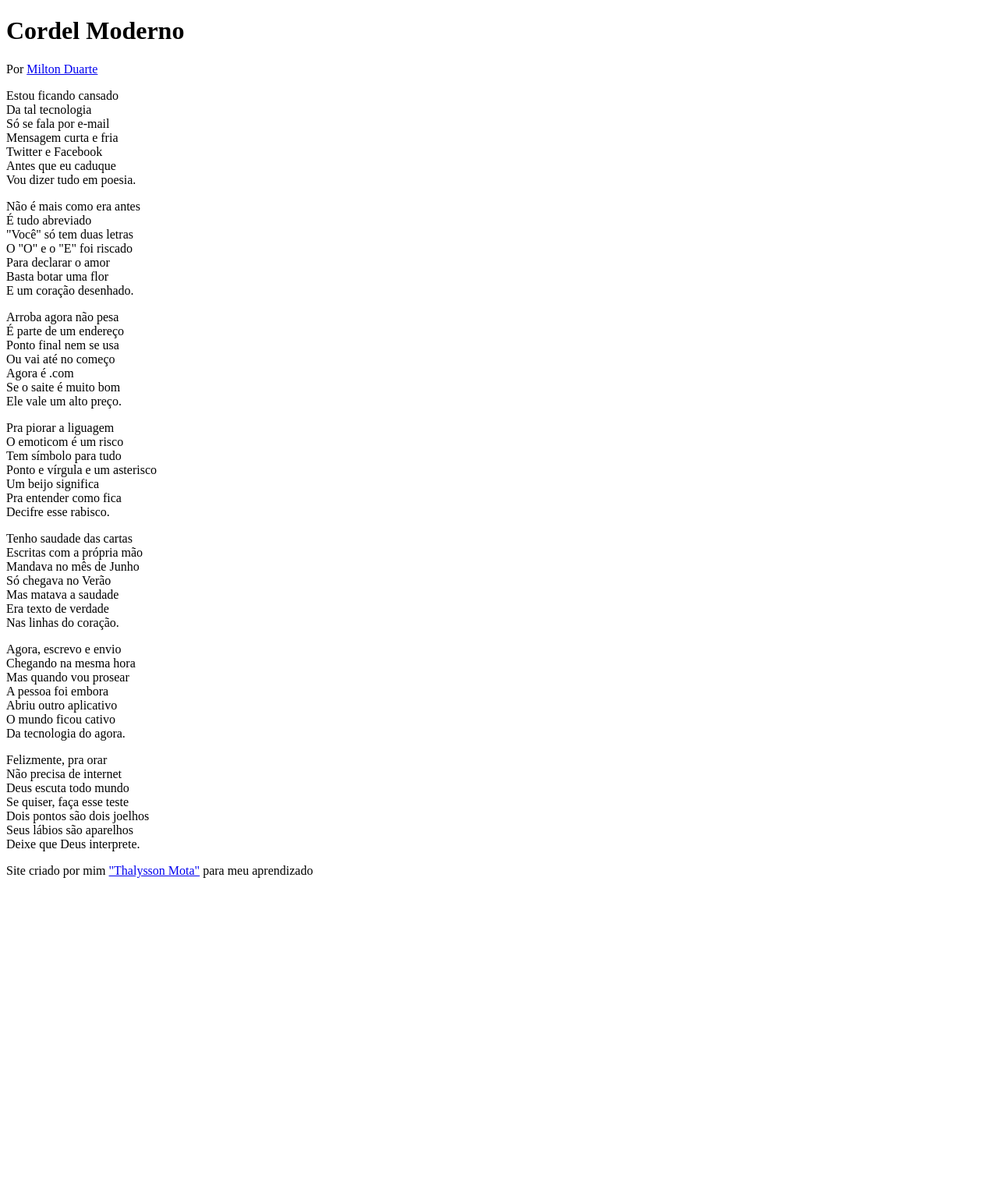
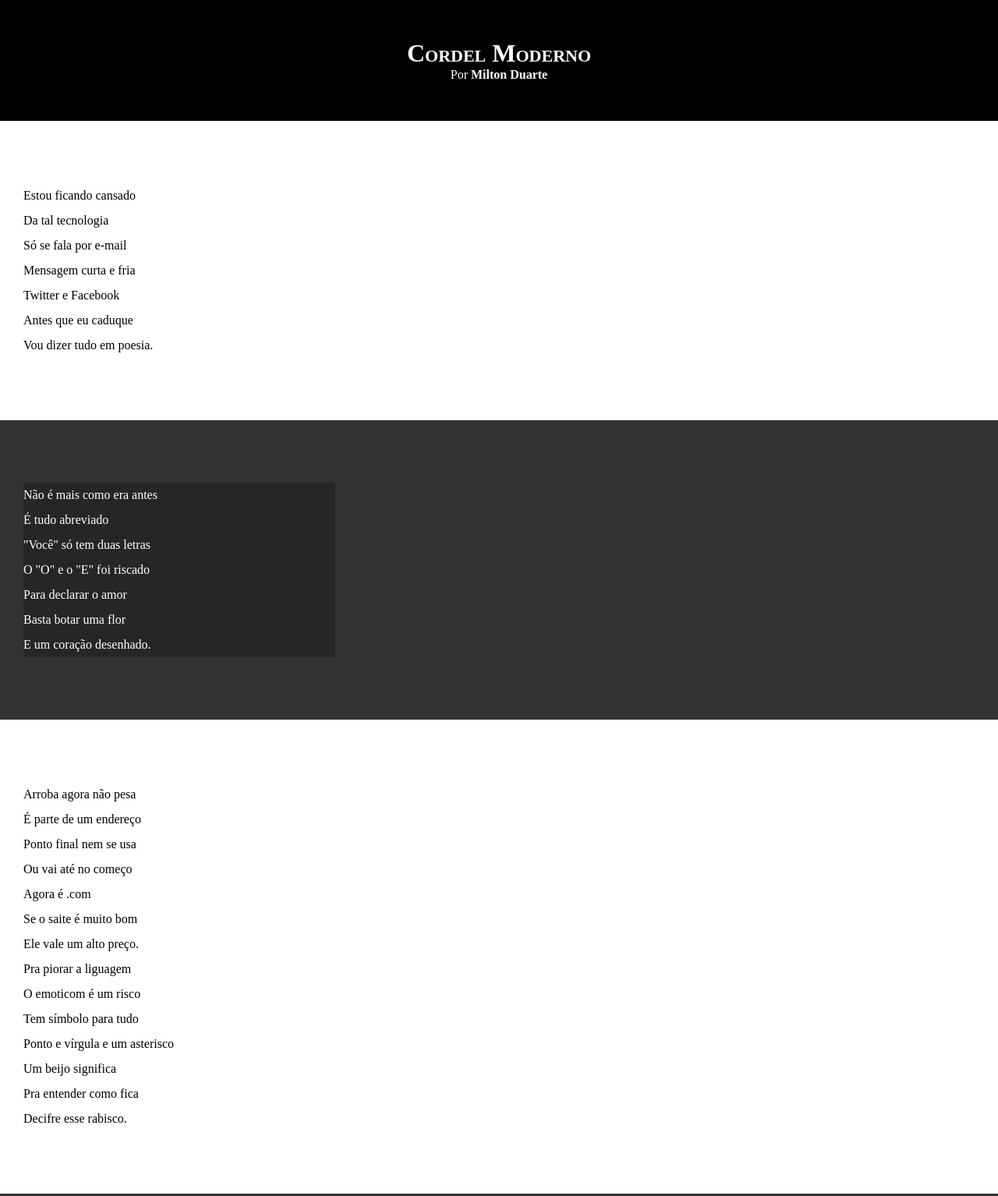
Before and after one commit to thalyssonmota/html-css, a plain HTML site: page desafios/desafio 012/index.html in a window 1280 px wide. Shown: the top 1534 px of the page at 78% size. Before the commit the page ends 1142 px from the top, so only its background shows below. Drawn offline with Linux system fonts and the light colour scheme.

Commit message:
atualizei estilos de texto e blocos

```diff
--- a/desafios/desafio 012/estilo/style.css
+++ b/desafios/desafio 012/estilo/style.css
@@ -1 +1,65 @@
 @charset "UTF-8";
+
+*{
+    margin: 0px;
+    padding: 0px;
+}
+
+html, body{
+    min-height: 100vh;
+    background-color: darkgrey;
+}
+
+header{
+    background-color: black;
+    color: white;
+    text-align: center;
+}
+
+header > h1 {
+    padding-top: 50px;
+    font-variant: small-caps;
+}
+
+header > p {
+    padding-bottom: 50px;
+}
+
+header a, footer a {
+    color: white;
+    text-decoration: none;
+    font-weight: bolder;
+}
+
+header a:hover, footer a:hover {
+    text-decoration:underline;
+}
+
+section{
+    padding-top: 10vh;
+    padding-bottom: 10vh;
+    line-height: 2em;
+    padding-left: 30px;
+}
+
+section.normal{
+    background-color: white;
+    color: black;
+}
+
+section.imagem{
+    background-color: rgb(51, 51, 51);
+    color: white;
+}
+
+section.imagem > p{
+    width: 400px;
+    background-color: rgb(0, 0, 0, 0.253)
+}
+
+footer{
+    background-color: black;
+    color: white;
+    text-align: center;
+    padding: 10px;
+}
--- a/desafios/desafio 012/index.html
+++ b/desafios/desafio 012/index.html
@@ -13,7 +13,7 @@
 
     </header>
 
-    <section>
+    <section class="normal">
         <p>
             Estou ficando cansado <br>
             Da tal tecnologia <br>
@@ -27,7 +27,7 @@
 
 
 
-    <section>
+    <section class="imagem">
         <p>
             Não é mais como era antes <br>
             É tudo abreviado <br>
@@ -39,7 +39,8 @@
         </p>
     </section>
 
-    <section>
+    <section class="normal">
+        <p>
             Arroba agora não pesa <br>
             É parte de um endereço <br>
             Ponto final nem se usa <br>
@@ -47,9 +48,8 @@
             Agora é .com <br>
             Se o saite é muito bom <br>
             Ele vale um alto preço.
-    </section>
+        </p>
 
-    <section>
         <p>
                 Pra piorar a liguagem <br>
                 O emoticom é um risco <br>
@@ -62,7 +62,7 @@
     </section>
 
 
-    <section>
+    <section class="imagem">
         <p>
             Tenho saudade das cartas <br>
             Escritas com a própria mão <br>
@@ -76,7 +76,7 @@
 
 
 
-    <section>
+    <section class="normal">
         <p>
             Agora, escrevo e envio <br>
             Chegando na mesma hora <br>
@@ -86,6 +86,7 @@
             O mundo ficou cativo <br>
             Da tecnologia do agora.
         </p>
+
         <p>
             Felizmente, pra orar <br>
             Não precisa de internet <br>
```
Lines whose indentation alone changed are shown as unchanged.
